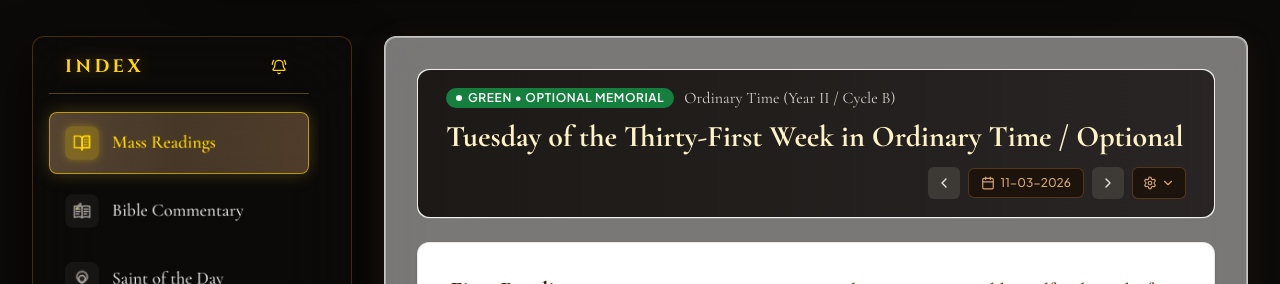
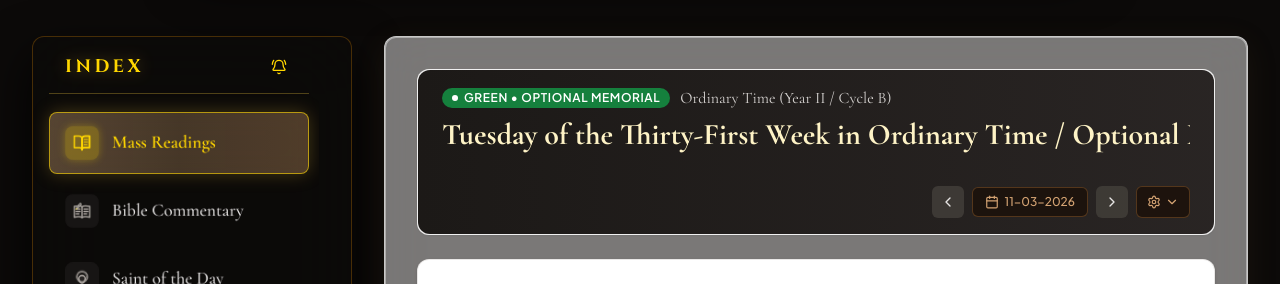
Before and after one commit to codemode11/soul-sanctum-live, a React (Vite) app: page / in a window 1280 px wide. Shown: the part 830-1114 px from the top of the page. Built offline with nearby package versions, Linux system fonts and the light colour scheme.

Commit message:
feat(ui): update Daily Mass banner layout
Adjust banner styling and structure to ensure consistent vertical spacing and minimum height for liturgical day information.

```diff
--- a/src/components/DailyMassReadingsView.tsx
+++ b/src/components/DailyMassReadingsView.tsx
@@ -236,8 +236,9 @@ ${reading.gospel.text}`;
 
       {/* Liturgical Day Banner and Date Bar */}
       <div className="bg-white/55 backdrop-blur-xl backdrop-saturate-150 rounded-xl shadow-xs border border-white/70 ring-1 ring-inset ring-white/40 relative z-20">
-        <div className={`px-5 pt-3.5 pb-4 sm:px-7 sm:pt-4 sm:pb-4.5 bg-gradient-to-r from-stone-900 to-stone-800 text-stone-100 flex flex-col justify-between gap-1.5 sm:gap-2 ${isTopSettingsOpen ? 'rounded-t-xl' : 'rounded-xl'}`}>
-          {/* Line 1: Liturgical Color/Rank & Season (raised a little) */}
+        <div className={`px-5 pt-4 pb-4 sm:px-6 min-h-[164px] bg-gradient-to-r from-stone-900 to-stone-800 text-stone-100 flex flex-col justify-between ${isTopSettingsOpen ? 'rounded-t-xl' : 'rounded-xl'}`}>
+          <div className="space-y-1.5">
+            {/* Line 1: Liturgical Color/Rank & Season (raised) */}
             <div className="flex items-center gap-2.5 flex-nowrap overflow-hidden">
               <span
                 className="inline-flex items-center gap-1.5 px-2.5 py-0.5 rounded-full text-xs font-semibold uppercase tracking-wider whitespace-nowrap shrink-0"
@@ -251,13 +252,14 @@ ${reading.gospel.text}`;
               </span>
             </div>
 
-          {/* Line 2: Complete Liturgical Day Title (raised a little, full width on one line) */}
+            {/* Line 2: Complete Liturgical Day Title (raised, full width on one line) */}
             <h2 className="font-serif text-xl sm:text-2xl md:text-3xl font-bold tracking-normal text-amber-100 leading-tight whitespace-nowrap overflow-x-auto no-scrollbar">
               {reading.liturgicalDay.replace(/,\s*Bishop.*$/, '')}
             </h2>
+          </div>
 
-          {/* Line 3: Calendar and Settings placed at the right side */}
-          <div className="flex items-center justify-end gap-2 pt-1 shrink-0">
+          {/* Line 3: Calendar and Settings lowered at the right side */}
+          <div className="flex items-center justify-end gap-2 mt-auto pt-4 shrink-0">
             <button
               onClick={handlePrevDay}
               className="p-2 rounded-md bg-stone-700/80 hover:bg-stone-600 text-stone-200 transition-colors cursor-pointer shrink-0"
@@ -322,7 +324,7 @@ ${reading.gospel.text}`;
 
         {/* Lector Audio Controls + Secondary Controls: Font Size and Copy */}
         {isTopSettingsOpen && (
-          <div className="p-4 bg-white/55 backdrop-blur-md border-t border-white/60 space-y-3 rounded-b-xl animate-fadeIn">
+          <div className="px-5 py-4 sm:px-6 min-h-[164px] bg-white/55 backdrop-blur-md border-t border-white/60 flex flex-col justify-between gap-3 rounded-b-xl animate-fadeIn">
           <LectorControlsBar
             onPlay={handleToggleReadAloud}
             onStop={() => {
```
Lines whose indentation alone changed are shown as unchanged.
